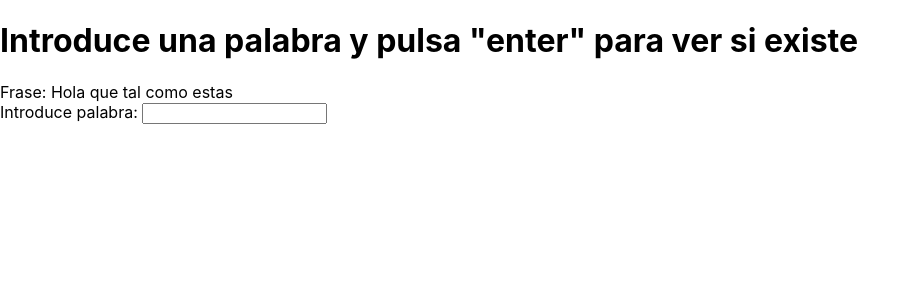
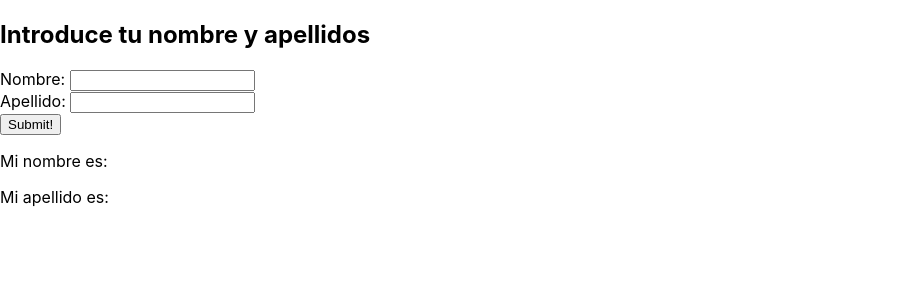
Before and after one commit to FSD1021STR/repaso-react, a React (Create React App) app: page / in a window 1280 px wide. Shown: the top 300 px of the page, without its empty margins (0-920 px from the left). Built offline with nearby package versions, Linux system fonts and the light colour scheme.

Commit message:
ej7 to ej9

```diff
--- a/src/App.js
+++ b/src/App.js
@@ -1,11 +1,11 @@
 import logo from './logo.svg';
 import './App.css';
-import Ej6 from './ejercicios/ej6';
+import Ej9 from './ejercicios/ej9';
 
 function App() {
   return (
     <div >
-      <Ej6 />
+      <Ej9 />
     </div>
   );
 }
--- a/src/ejercicios/ej1.js
+++ b/src/ejercicios/ej1.js
@@ -15,8 +15,8 @@ const Ej1 = () => {
   return (
     <div>
       <h2>Cuantos clicks puedes dar antes de cansarte?</h2>
-      <label>{contador}</label>
-      <button className="counter" onClick={handleOnClickContador}>
+      <label onClick={handleOnClickContador}>{contador}</label>
+      <button className="counter" onClick={ handleOnClickContador}>
         Click!
       </button>
       <button className="reset" onClick={handleOnClickReset}>reset!</button>
--- a/src/ejercicios/ej2.js
+++ b/src/ejercicios/ej2.js
@@ -2,6 +2,7 @@ import React, { useState } from "react";
 import "./ej2.css";
 
 const Ej2 = () => {
+
   const [onMouseEnterCounter, setOnMouseEnterCounter] = useState(0);
   const [onMouseMoveCounter, setOnMouseMoveCounter] = useState(0);
   const [onMouseOverCounter, setOnMouseOverCounter] = useState(0);
--- a/src/ejercicios/ej7.js
+++ b/src/ejercicios/ej7.js
@@ -1,14 +1,15 @@
 import React, { useState } from "react";
 
 const Ej7 = () => {
+    const [texto, setTexto] = useState("");
 
     return (
         <div>
             <h2>¿Qué estoy escribiendo?</h2>
             <label>Escribe: </label>
-            <input type="password" />
+            <input type="password" onChange={evento => setTexto(evento.target.value)} />
             <br />
-            <p></p>
+            <p>{texto}</p>
         </div>
     )
 };
--- a/src/ejercicios/ej9.js
+++ b/src/ejercicios/ej9.js
@@ -1,22 +1,41 @@
 import React, { useState } from "react";
 
 const Ej9 = () => {
+  const [nombre, setNombre] = useState("");
+  const [apellido, setApellido] = useState("");
+  const [usuario, setUsuario] = useState({
+    nombre: "",
+    apellido: "",
+  });
+
+
+  const handleSubmit = evento => {
+    evento.preventDefault();
+    //Mandariamos nombre, apellido hacía BE
+    setUsuario({
+      nombre: nombre,
+      apellido: apellido
+    });
+
+  };
+
+
 
   return (
     <div>
-      <form onSubmit={handleSubmit}>
+      <form onSubmit={evento => handleSubmit(evento)}>
         <h2>Introduce tu nombre y apellidos </h2>
-        <label>Nombre:</label>
-        <input />
+        <label>Nombre: </label>
+        <input onChange={(evento) => setNombre(evento.target.value)} />
         <br />
-        <label>Apellido:</label>
-        <input />
+        <label>Apellido: </label>
+        <input onChange={(evento) => setApellido(evento.target.value)} />
         <br />
-        <button> Submit!</button>
+        <button type="submit"> Submit!</button>
       </form>
 
-      <p></p>
-      <p></p>
+      <p>Mi nombre es: {usuario.nombre}</p>
+      <p>Mi apellido es: {usuario.apellido}</p>
     </div>
   );
 };
```
Also changed, not shown: src/ejercicios/ej8.js (+4 -4 lines).
